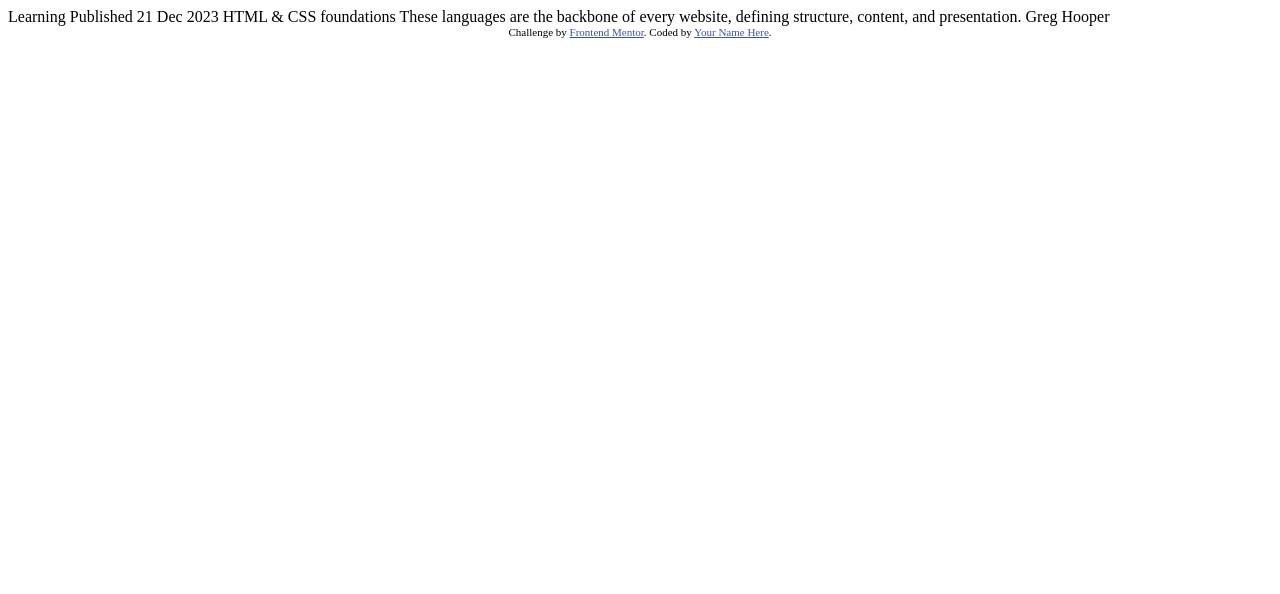
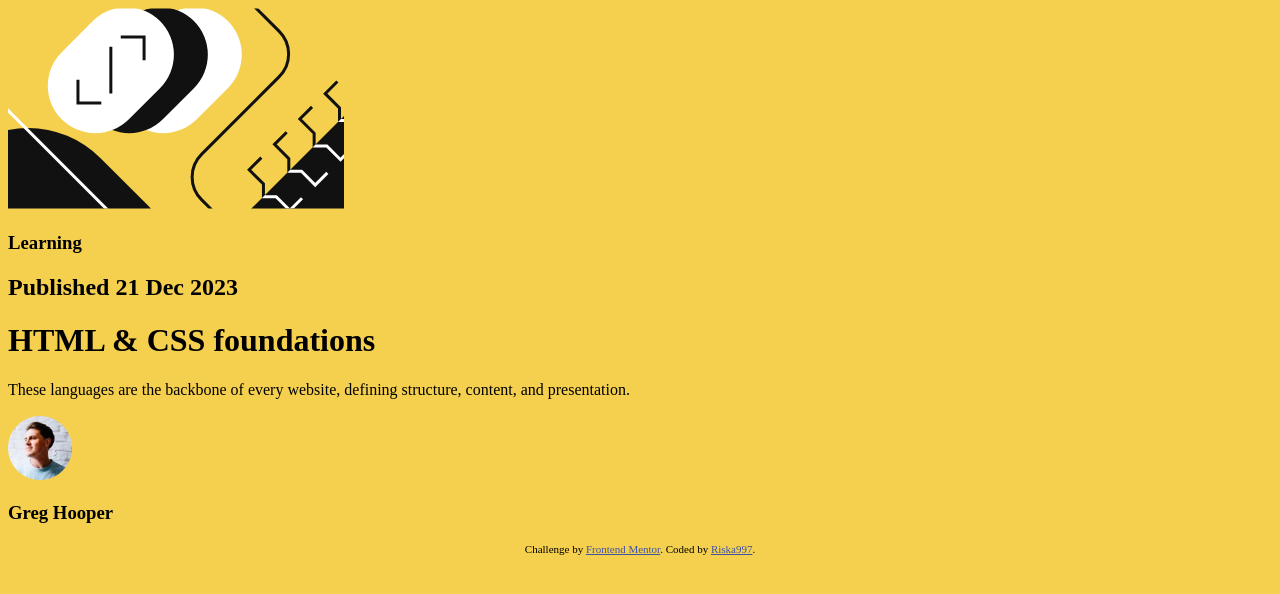
Before and after one commit to Riska997/blog-preview-card-main, a plain HTML site: page index.html in a window 1280 px wide. Drawn offline with Linux system fonts and the light colour scheme.

Commit message:
index.html

```diff
--- a/index.html
+++ b/index.html
@@ -5,30 +5,49 @@
   <meta name="viewport" content="width=device-width, initial-scale=1.0"> <!-- displays site properly based on user's device -->
 
   <link rel="icon" type="image/png" sizes="32x32" href="./assets/images/favicon-32x32.png">
+  <link rel="stylesheet" type="text/css" href="styles.css"/>
 
   <title>Frontend Mentor | Blog preview card</title>
 
-  <!-- Feel free to remove these styles or customise in your own stylesheet 👍 -->
-  <style>
-    .attribution { font-size: 11px; text-align: center; }
-    .attribution a { color: hsl(228, 45%, 44%); }
-  </style>
+
 </head>
+
 <body>
 
-  Learning
+  <main>
 
-  Published 21 Dec 2023
+    <div class="container">
+      <div class="image">
+        <img src="assets/images/illustration-article.svg" alt="Picture of illustration-article">
+      </div>
 
-  HTML & CSS foundations
+      <div class="content">
+        <h3>Learning</h3>
 
-  These languages are the backbone of every website, defining structure, content, and presentation.
+        <h2>Published 21 Dec 2023</h2>
 
-  Greg Hooper
+        <h1>HTML & CSS foundations</h1>
 
-  <div class="attribution">
-    Challenge by <a href="https://www.frontendmentor.io?ref=challenge" target="_blank">Frontend Mentor</a>.
-    Coded by <a href="#">Your Name Here</a>.
-  </div>
+        <p>These languages are the backbone of every website, defining structure, content, and presentation.</p>
+
+      </div>
+
+      <div>
+        <img src="assets/images/image-avatar.webp" alt="Picture of Greg Hooper">
+        <h3>Greg Hooper</h3>
+      </div>
+
+    </div>
+
+  </main>
+
+
+  <footer>
+    <div class="attribution">
+      Challenge by <a href="https://www.frontendmentor.io?ref=challenge" target="_blank">Frontend Mentor</a>.
+      Coded by <a href="#">Riska997</a>.
+    </div>
+  </footer>
+
 </body>
 </html>
--- /dev/null
+++ b/styles.css
@@ -0,0 +1,19 @@
+@import url('https://fonts.googleapis.com/css2?family=Figtree:ital,wght@0,500;1,500&display=swap');
+
+
+body{
+    background-color: hsl(47, 88%, 63%);
+}
+
+p{
+    font-size: 16px;
+}
+
+.attribution {
+    font-size: 11px;
+    text-align: center;
+}
+
+.attribution a {
+    color: hsl(228, 45%, 44%);
+}
```
